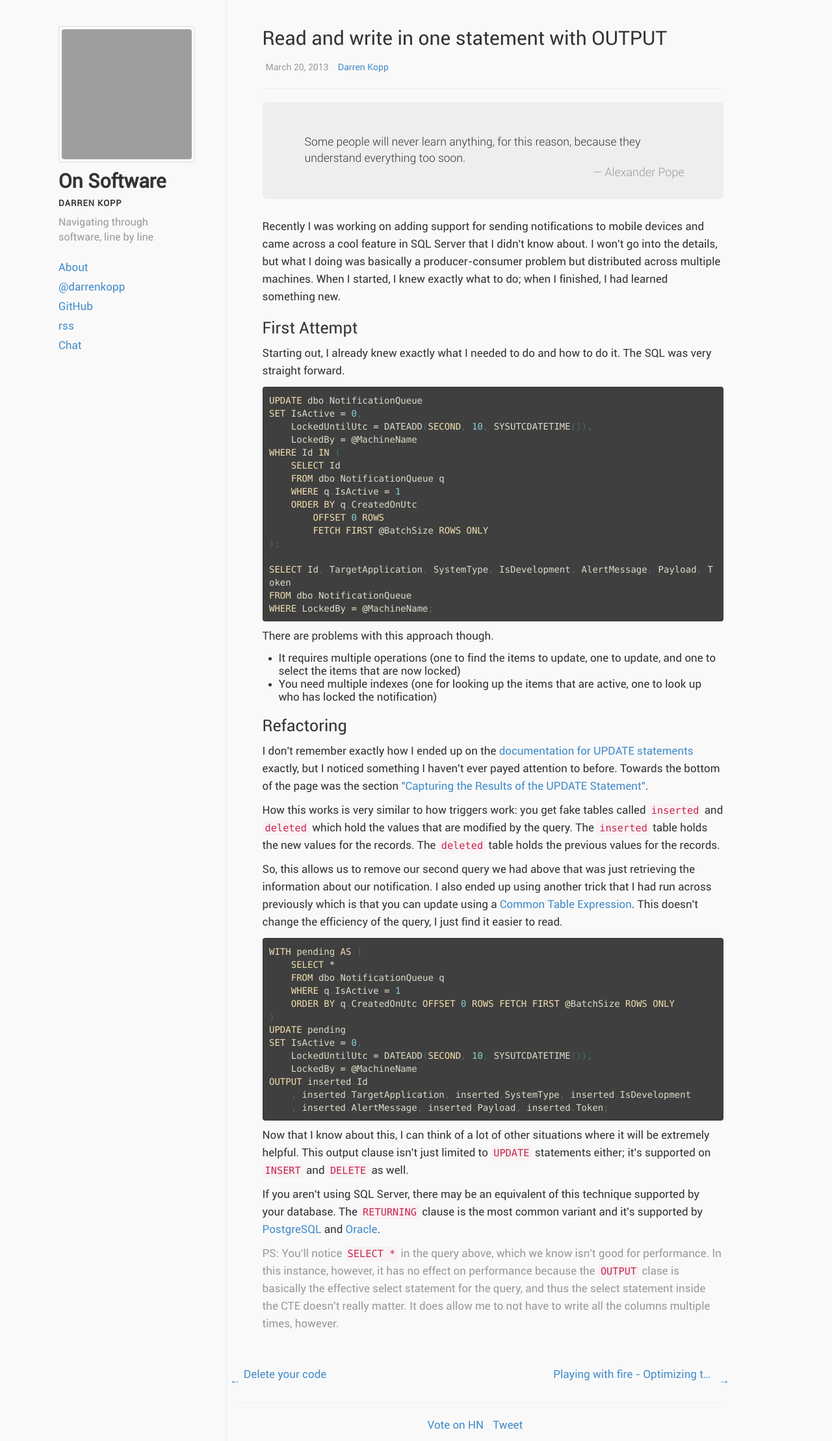
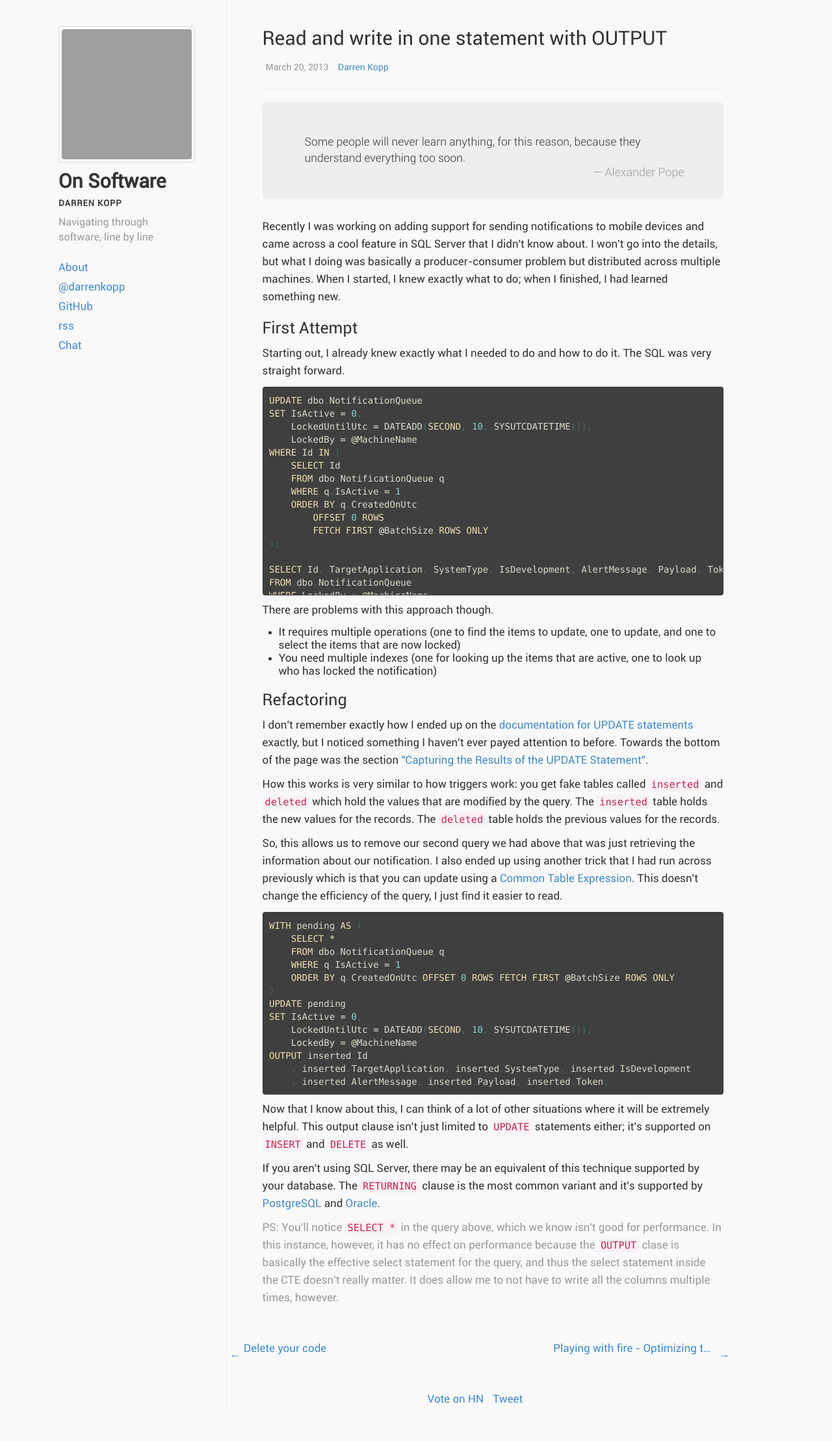
Before and after one commit to darrenkopp/darrenkopp.github.com, a Jekyll site: the page built from _posts/2013-03-20-Read-and-Write-in-one-statement.html, in a window 1280 px wide. Shown: the whole page at 65% size. Built offline with Jekyll 4.4.1, drawn with Linux system fonts in a browser that asks for light colours; comment, search, counter and statistics services are not loaded; after the commit the page ends 2177 px from its top, so only the background shows below that; grey boxes are pictures that could not be loaded.

Commit message:
cap size and make scrollable

```diff
--- a/css/style.css
+++ b/css/style.css
@@ -96,10 +96,16 @@ body {
 }
 
 .highlight pre {
-  overflow-x: auto;
+  overflow: auto;
   word-wrap: normal;
   white-space: pre;
+  max-height: 300px;
 }
+
+    .highlight pre code {
+        white-space: pre;
+        word-wrap: normal;
+    }
 
 .comments {
     margin-top: 20px;
```
